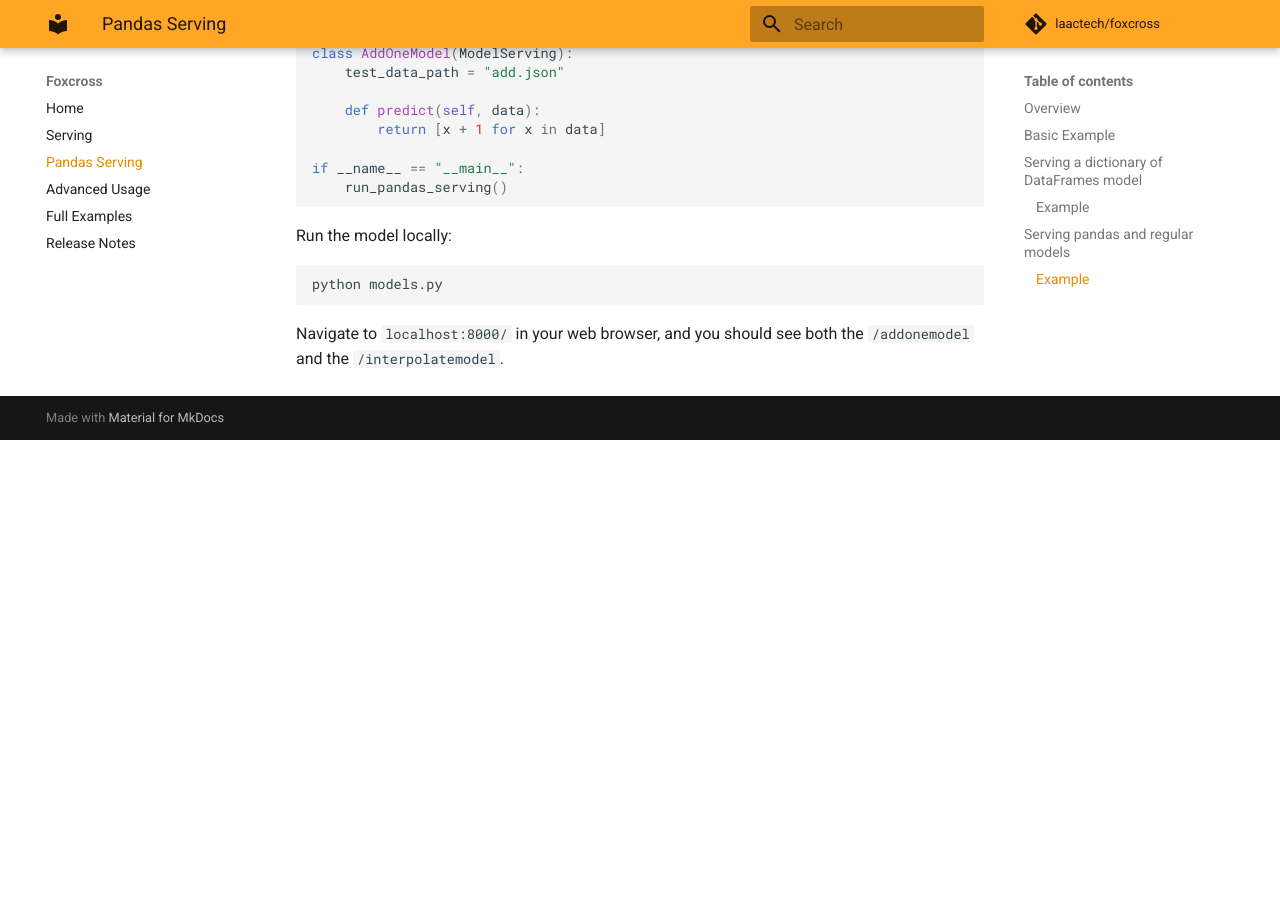
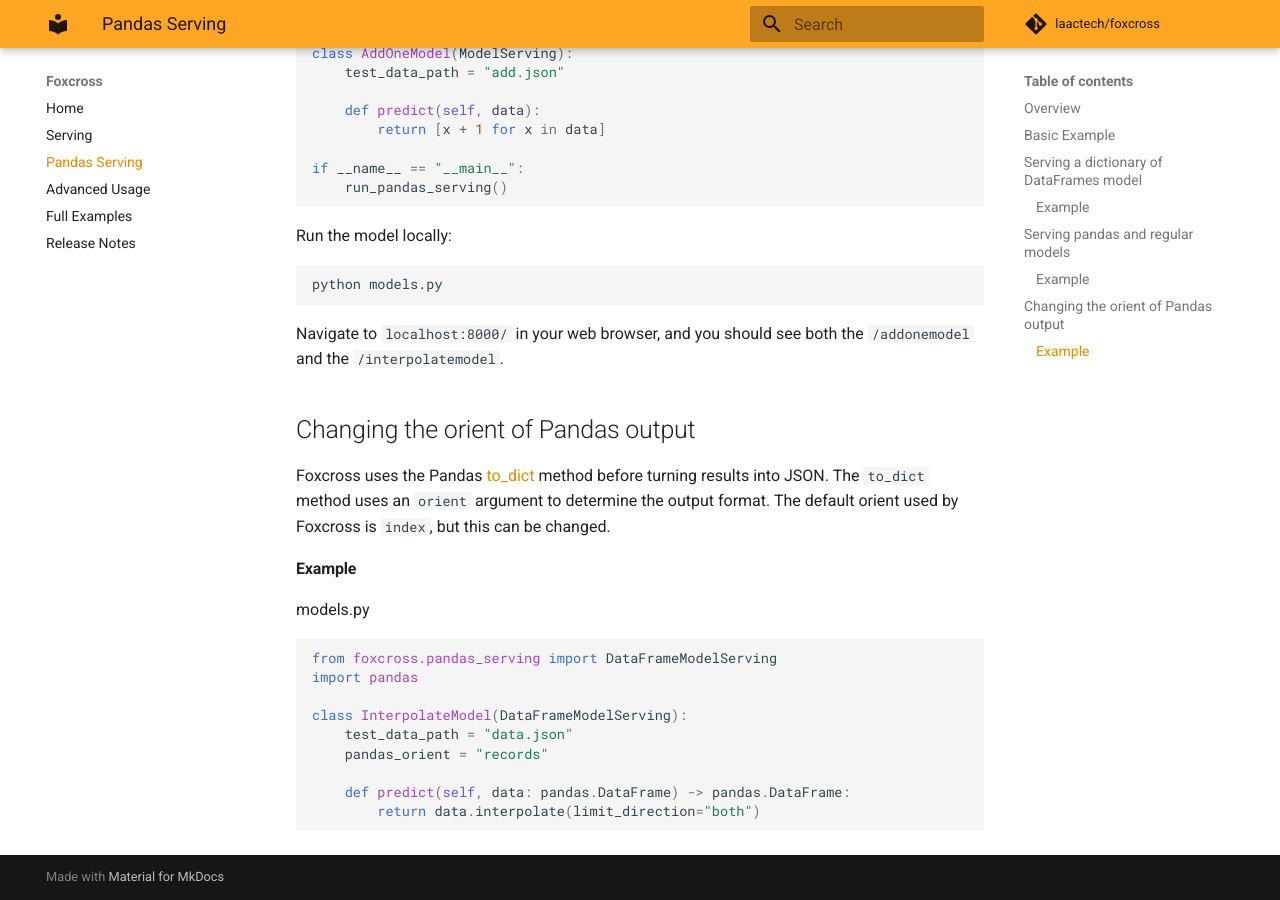
Before and after one commit to laactechnology/foxcross, an MkDocs documentation site: the page built from docs/pandas-serving.md, in a window 1280 px wide and 900 px high, scrolled down 3293 px. Built offline with MkDocs 1.6.1 and Material for MkDocs 9.7.7, drawn with Linux system fonts in a browser that asks for light colours; comment, search, counter and statistics services are not loaded; before the commit the page ends 3733 px from its top, so only the background shows below that.

Commit message:
adding documenation about pandas orient

````diff
--- a/docs/pandas-serving.md
+++ b/docs/pandas-serving.md
@@ -155,3 +155,25 @@ python models.py
 
 Navigate to `localhost:8000/` in your web browser, and you should see both the
 `/addonemodel` and the `/interpolatemodel`.
+
+
+## Changing the orient of Pandas output
+
+Foxcross uses the Pandas [to_dict](https://pandas.pydata.org/pandas-docs/stable/reference/api/pandas.DataFrame.to_dict.html)
+method before turning results into JSON. The `to_dict` method uses an `orient` argument to
+determine the output format. The default orient used by Foxcross is `index`, but
+this can be changed.
+
+#### Example
+models.py
+```python
+from foxcross.pandas_serving import DataFrameModelServing
+import pandas
+
+class InterpolateModel(DataFrameModelServing):
+    test_data_path = "data.json"
+    pandas_orient = "records"
+
+    def predict(self, data: pandas.DataFrame) -> pandas.DataFrame:
+        return data.interpolate(limit_direction="both")
+```
````
